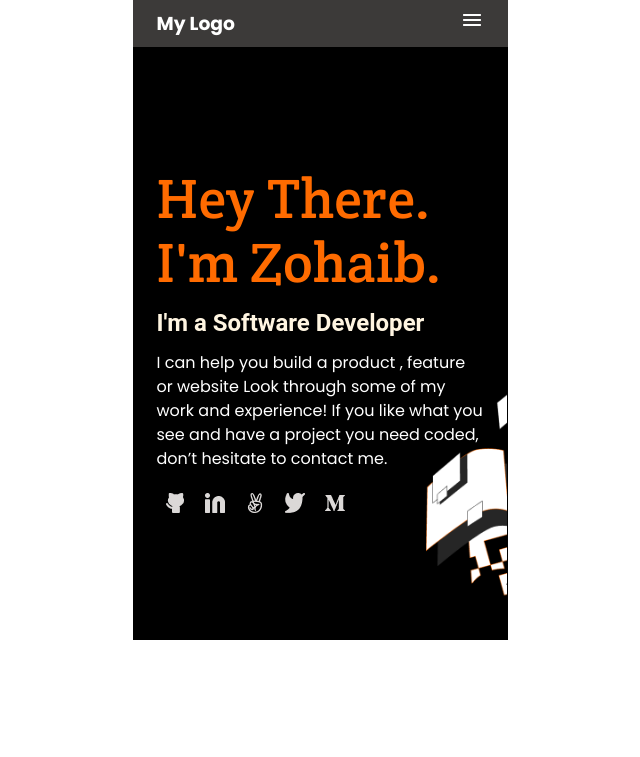
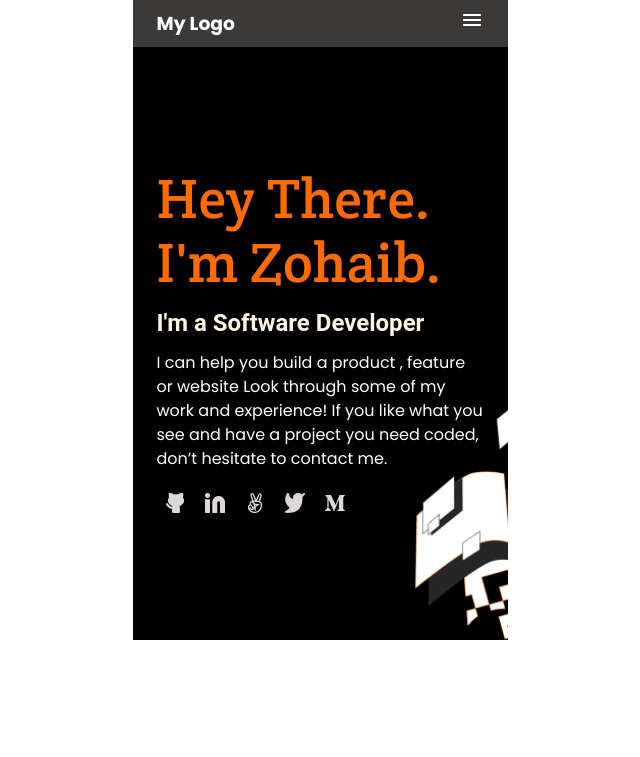
Before and after one commit to Zohaib5677/MyPortfolio, a website: page index.html in a window 1280 px wide. Shown: the top 757 px of the page, without its empty margins (320-960 px from the left). Drawn offline with Linux system fonts and the light colour scheme.

Commit message:
changes in about bg

```diff
--- a/style.css
+++ b/style.css
@@ -56,8 +56,8 @@ header img {
   background-image: url('Illustration.png');
   background-repeat: no-repeat;
   background-position-x: right;
-  background-position-y: bottom;
-  background-size: 35%;
+  background-position-y: 225px;
+  background-size: 40%;
 }
 
 .title h1 {
```
